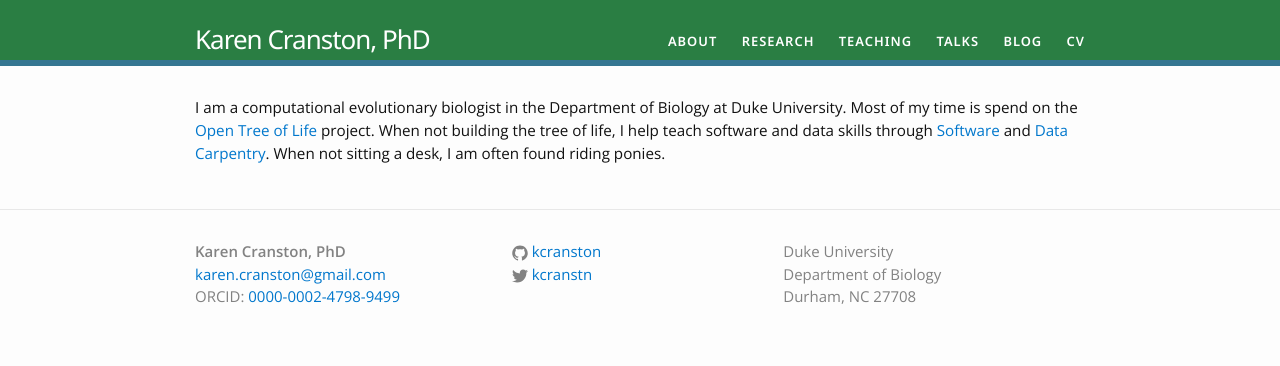
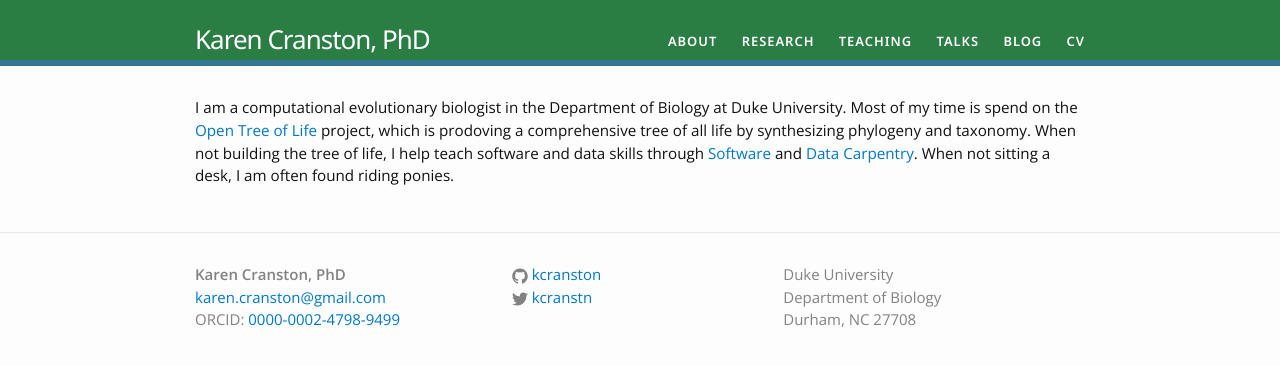
Before and after one commit to kcranston/kcranston.github.io, a Jekyll site: the page built from index.html, in a window 1280 px wide. Shown: the top 366 px of the page. Built offline with Jekyll 4.4.1, drawn with Linux system fonts in a browser that asks for light colours.

Commit message:
opentree goals

```diff
--- a/index.html
+++ b/index.html
@@ -8,7 +8,7 @@ layout: default
 
 <p>I am a computational evolutionary biologist in the Department of Biology at
 Duke University. Most of my time is spend on the <a
-href="https://opentreeoflife.org">Open Tree of Life</a> project. When not
+href="https://opentreeoflife.org">Open Tree of Life</a> project, which is prodoving a comprehensive tree of all life by synthesizing phylogeny and taxonomy. When not
 building the tree of life, I help teach software and data skills
 through <a href="https://software-carpentry.org">Software</a> and <a
 href="https://datacarpentry.org">Data Carpentry</a>. When not sitting a desk,
```
